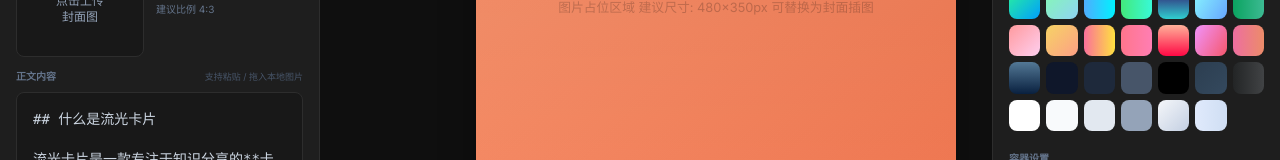
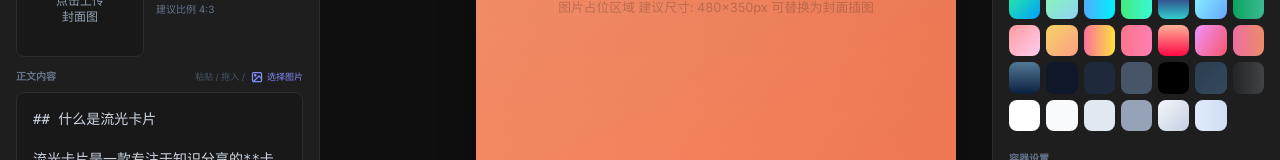
Before and after one commit to fightinglucida/markdown-splitter, a Vue app: page / in a window 1280 px wide. Shown: the part 266-426 px from the top of the page. Built offline with nearby package versions, Linux system fonts and the light colour scheme.

Commit message:
支持插入本地图片

```diff
--- a/src/components/ContentPanel.vue
+++ b/src/components/ContentPanel.vue
@@ -33,7 +33,17 @@
     <div class="flex-1 flex flex-col min-h-[200px] pb-3">
       <div class="flex items-center justify-between mb-2">
         <label class="text-[10px] text-slate-500 uppercase font-bold">正文内容</label>
-        <span class="text-[9px] text-slate-600">支持粘贴 / 拖入本地图片</span>
+        <!-- 图片工具栏 -->
+        <div class="flex items-center gap-1.5">
+          <span class="text-[9px] text-slate-600">粘贴 / 拖入 / </span>
+          <label class="cursor-pointer flex items-center gap-1 text-[9px] text-indigo-400 hover:text-indigo-300 transition" title="从本地选择图片插入">
+            <input type="file" accept="image/*" multiple class="hidden" @change="handleFilePickerInsert" />
+            <svg xmlns="http://www.w3.org/2000/svg" class="w-3 h-3" viewBox="0 0 24 24" fill="none" stroke="currentColor" stroke-width="2.5" stroke-linecap="round" stroke-linejoin="round">
+              <rect x="3" y="3" width="18" height="18" rx="2"/><circle cx="8.5" cy="8.5" r="1.5"/><polyline points="21 15 16 10 5 21"/>
+            </svg>
+            选择图片
+          </label>
+        </div>
       </div>
       <textarea
         ref="textareaRef"
@@ -45,7 +55,7 @@
         @drop.prevent="handleImageDrop"
         :class="['flex-1 w-full bg-black/20 border rounded-lg p-4 text-sm font-mono focus:ring-1 focus:ring-indigo-500 outline-none resize-none text-slate-300 min-h-[200px] transition-colors',
           isDragging ? 'border-indigo-500 bg-indigo-500/10' : 'border-color']"
-        placeholder="在此输入 Markdown...&#10;&#10;插入本地图片：直接粘贴或拖入图片文件"
+        placeholder="在此输入 Markdown...&#10;&#10;插入本地图片：粘贴 / 拖入 / 点击「选择图片」"
       ></textarea>
     </div>
 
@@ -225,4 +235,12 @@ const handleImageDrop = async (e) => {
   if (!imgFile) return
   await insertImageAtCursor(imgFile)
 }
+
+const handleFilePickerInsert = async (e) => {
+  const files = Array.from(e.target.files || []).filter(f => f.type.startsWith('image/'))
+  for (const file of files) {
+    await insertImageAtCursor(file)
+  }
+  e.target.value = '' // 允许重复选择同一文件
+}
 </script>
```
